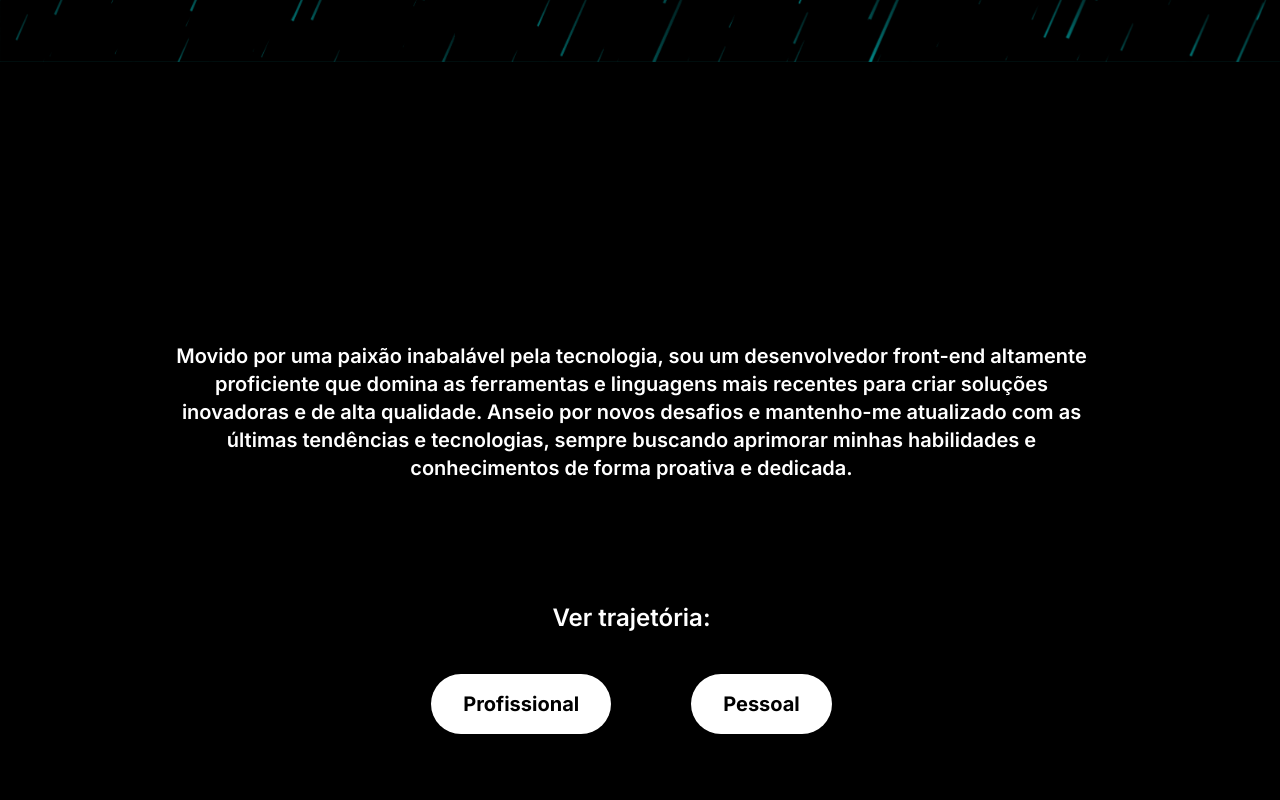
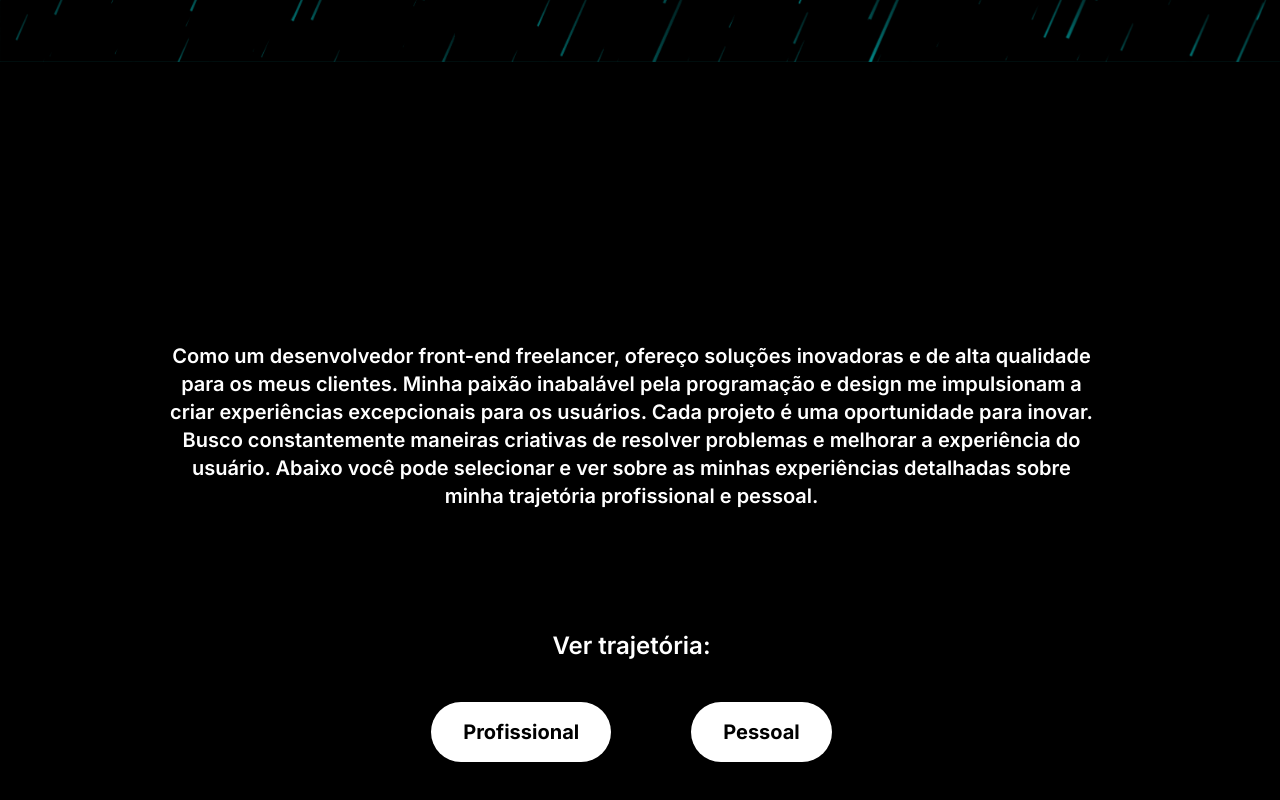
Before and after one commit to httpE2Barao/E2Barao, a Next.js app: page /Experiences in a window 1280 px wide. Shown: the part 738-1538 px from the top of the page. Built offline with nearby package versions, Linux system fonts and the light colour scheme.

Commit message:
atualização do texto de resumo das experiências

```diff
--- a/src/components/backgrounds/resume.tsx
+++ b/src/components/backgrounds/resume.tsx
@@ -14,8 +14,8 @@ export const ResumeAbt = (props: iResumeAbt) => {
     text-center font-semibold text-xl px-4 py-10 pt-60 mx-auto max-w-[2000px]`}>
       <p>
         {language==='pt-BR'
-        ? 'Movido por uma paixão inabalável pela tecnologia, sou um desenvolvedor front-end altamente proficiente que domina as ferramentas e linguagens mais recentes para criar soluções inovadoras e de alta qualidade. Anseio por novos desafios e mantenho-me atualizado com as últimas tendências e tecnologias, sempre buscando aprimorar minhas habilidades e conhecimentos de forma proativa e dedicada.'
-        : 'Driven by an unwavering passion for technology, I am a highly proficient front-end developer who masters the latest tools and languages to create innovative and high-quality solutions. I crave new challenges and keep myself updated with the latest trends and technologies, always striving to improve my skills and knowledge proactively and dedicatedly.'}
+        ? 'Como um desenvolvedor front-end freelancer, ofereço soluções inovadoras e de alta qualidade para os meus clientes. Minha paixão inabalável pela programação e design me impulsionam a criar experiências excepcionais para os usuários. Cada projeto é uma oportunidade para inovar. Busco constantemente maneiras criativas de resolver problemas e melhorar a experiência do usuário. Abaixo você pode selecionar e ver sobre as minhas experiências detalhadas sobre minha trajetória profissional e pessoal.'
+        : 'As a freelance front-end developer, I offer innovative and high-quality solutions to my clients. My unwavering passion for programming and design drives me to create exceptional user experiences. Each project is an opportunity to innovate. I constantly seek creative ways to solve problems and improve the user experience. Below, you can select and view my detailed experiences about my professional and personal journey.'}
       </p>
     </section>
   )
```
